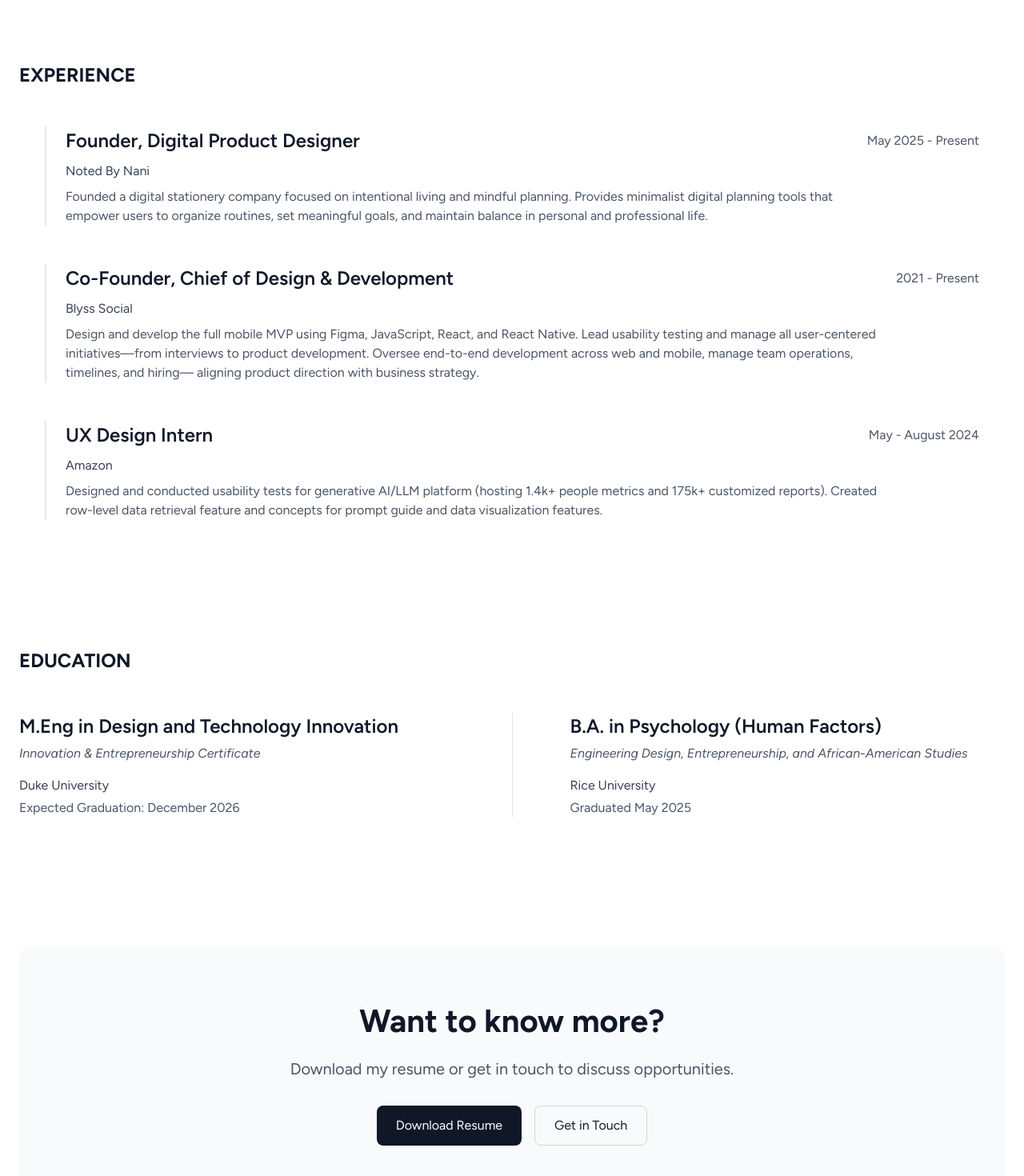
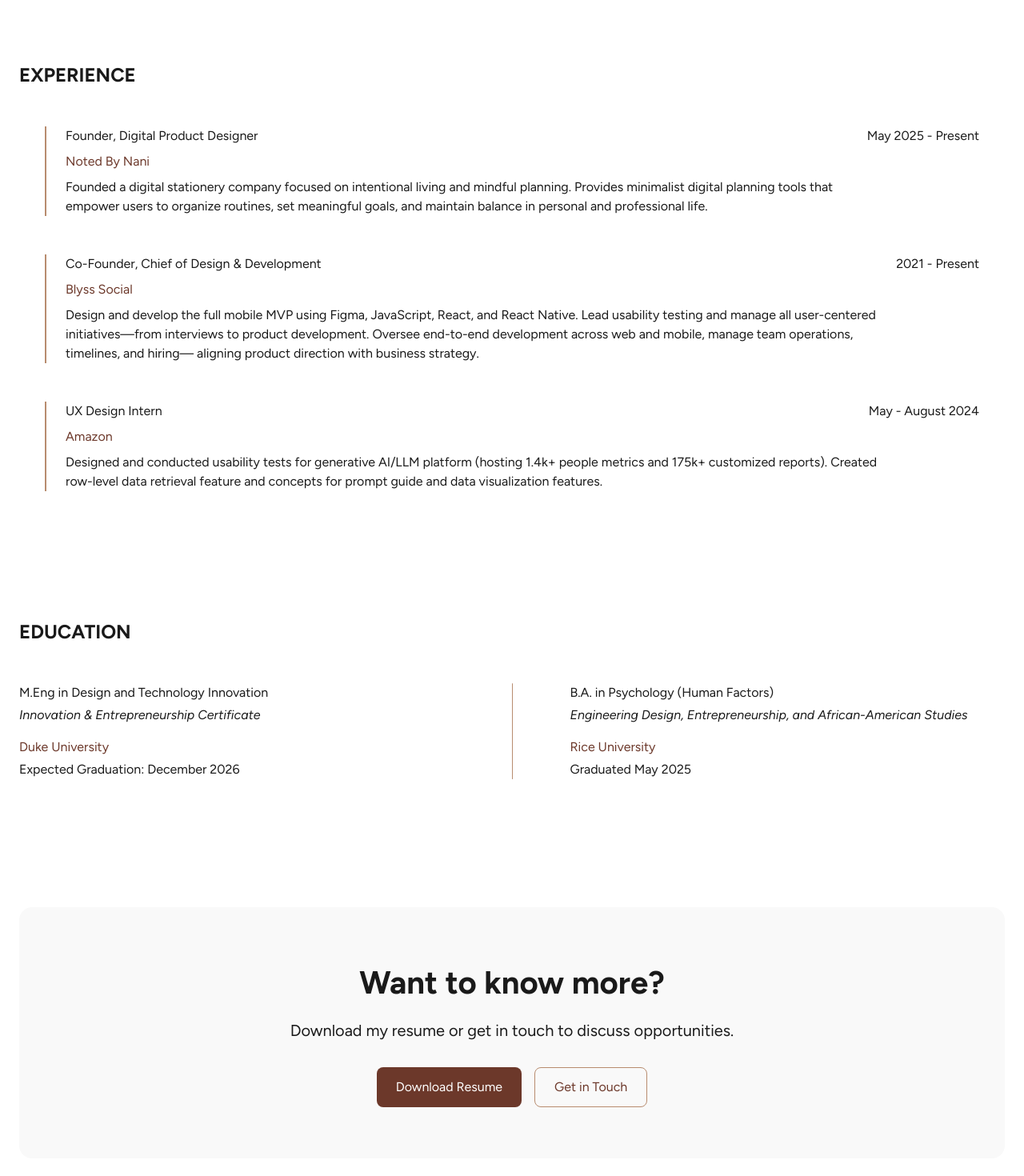
Before and after one commit to alana-stull/portfolio, a React (Vite) app: page /about in a window 1280 px wide. Shown: the part 1186-2656 px from the top of the page at 80% size. Built offline with nearby package versions, Linux system fonts and the light colour scheme.

Commit message:
update color system to cohesive warm palette across all pages
Co-authored-by: alana stull <107590966+alana-stull@users.noreply.github.com>

```diff
--- a/src/components/Navigation.tsx
+++ b/src/components/Navigation.tsx
@@ -17,7 +17,7 @@ export function Navigation() {
   const resumeLink = { href: '/Alana-Stull-Resume.pdf', label: 'RESUME' };
 
   return (
-    <nav className="fixed top-0 left-0 right-0 z-50 border-b border-transparent" style={{ backgroundColor: 'rgba(252, 252, 252, 0.7)', backdropFilter: 'blur(12px)', WebkitBackdropFilter: 'blur(12px)' }}>
+    <nav className="fixed top-0 left-0 right-0 z-50 border-b border-transparent" style={{ backgroundColor: 'rgba(250, 247, 244, 0.7)', backdropFilter: 'blur(12px)', WebkitBackdropFilter: 'blur(12px)' }}>
       <div className="max-w-7xl mx-auto px-6 py-4">
         <div className="flex items-center justify-between">
           {/* Logo */}
--- a/src/pages/About.tsx
+++ b/src/pages/About.tsx
@@ -42,10 +42,10 @@ export function About() {
       <section className="max-w-7xl mx-auto px-6 py-24">
         <div className="grid grid-cols-1 md:grid-cols-2 gap-20 items-center">
           <div>
-            <h1 className="text-gray-900 mb-6 text-2xl font-bold">
+            <h1 className="mb-6 text-2xl font-bold" style={{ color: 'var(--color-black)' }}>
               ABOUT ME
             </h1>
-            <div className="space-y-6 text-gray-600 text-lg">
+            <div className="space-y-6 text-lg" style={{ color: 'var(--color-warm-gray)' }}>
               <p>
                 I'm a diligent, creative, and empathetic problem solver who designs on the foundation of lived experience. For me, design is about impact—removing friction, building authentic connections, and bringing joy into daily experiences. I strive to reflect authenticity, compassion, and intentionality in both my work and collaboration.
               </p>
@@ -55,7 +55,7 @@ export function About() {
                 Through internships at Amazon and IDEO, I've learned to design solutions that scale while staying human-centered. I'm seeking UX engineering or design technology roles where I can create products that empower, connect, and simplify.              </p>
             </div>
           </div>
-          <div className="aspect-square bg-gray-100 rounded-b-[50px] overflow-hidden shadow-2xl">
+          <div className="aspect-square rounded-b-[50px] overflow-hidden shadow-2xl" style={{ backgroundColor: 'var(--color-light-bg)' }}>
             <ImageWithFallback
               src={profileImage}
               alt="Alana Stull"
@@ -67,16 +67,19 @@ export function About() {
 
       {/* Skills Section */}
       <section className="max-w-7xl mx-auto px-6 py-16">
-        <h2 className="text-gray-900 mb-8 text-2xl font-bold">
+        <h2 className="mb-8 text-2xl font-bold" style={{ color: 'var(--color-black)' }}>
           SKILLS & EXPERTISE
         </h2>
         <div className="grid grid-cols-1 md:grid-cols-3 lg:grid-cols-5 gap-6">
           {skills.map((skill) => (
             <div
               key={skill}
-              className="px-4 py-6 bg-gray-50 rounded-lg text-center hover:bg-gray-100 transition-colors"
+              className="px-4 py-6 rounded-lg text-center transition-colors"
+              style={{ backgroundColor: 'var(--color-light-bg)' }}
+              onMouseEnter={(e) => e.currentTarget.style.backgroundColor = 'var(--color-sage-light)'}
+              onMouseLeave={(e) => e.currentTarget.style.backgroundColor = 'var(--color-light-bg)'}
             >
-              <p className="text-gray-900 whitespace-nowrap text-sm">{skill}</p>
+              <p className="whitespace-nowrap text-sm" style={{ color: 'var(--color-black)' }}>{skill}</p>
             </div>
           ))}
         </div>
@@ -84,20 +87,20 @@ export function About() {
 
       {/* Experience Section */}
       <section className="max-w-7xl mx-auto px-6 py-16">
-        <h2 className="text-gray-900 mb-12 text-2xl font-bold">
+        <h2 className="mb-12 text-2xl font-bold" style={{ color: 'var(--color-black)' }}>
           EXPERIENCE
         </h2>
         <div className="space-y-12 mx-8">
           {experience.map((job, index) => (
-            <div key={index} className="border-l-2 border-gray-200 pl-6">
+            <div key={index} className="pl-6" style={{ borderLeft: '2px solid var(--color-tan-accent)' }}>
               <div className="flex flex-col md:flex-row md:items-center md:justify-between mb-2">
-                <h3 className="text-gray-900">
+                <h3 style={{ color: 'var(--color-black)' }}>
                   {job.title}
                 </h3>
-                <span className="text-gray-600">{job.period}</span>
+                <span style={{ color: 'var(--color-warm-gray)' }}>{job.period}</span>
               </div>
-              <p className="text-gray-700 mb-2">{job.company}</p>
-              <p className="text-gray-600 max-w-5xl">{job.description}</p>
+              <p className="mb-2" style={{ color: 'var(--color-brown-primary)' }}>{job.company}</p>
+              <p className="max-w-5xl" style={{ color: 'var(--color-warm-gray)' }}>{job.description}</p>
             </div>
           ))}
         </div>
@@ -105,51 +108,57 @@ export function About() {
 
       {/* Education Section (Optional) */}
       <section className="max-w-7xl mx-auto px-6 py-16 pt-24">
-        <h2 className="text-gray-900 mb-12 text-2xl font-bold">
+        <h2 className="mb-12 text-2xl font-bold" style={{ color: 'var(--color-black)' }}>
           EDUCATION
         </h2>
         <div className="flex flex-col md:flex-row gap-12 md:gap-0">
           <div className="flex-1 md:pr-12">
-            <h3 className="text-gray-900 mb-1">
+            <h3 className="mb-1" style={{ color: 'var(--color-black)' }}>
               M.Eng in Design and Technology Innovation
             </h3>
-            <p className="text-gray-600 italic mb-1">Innovation & Entrepreneurship Certificate</p>
-            <p className="text-gray-700 mb-1 mt-4">Duke University</p>
-            <p className="text-gray-600">Expected Graduation: December 2026</p>
+            <p className="italic mb-1" style={{ color: 'var(--color-warm-gray)' }}>Innovation & Entrepreneurship Certificate</p>
+            <p className="mb-1 mt-4" style={{ color: 'var(--color-brown-primary)' }}>Duke University</p>
+            <p style={{ color: 'var(--color-warm-gray)' }}>Expected Graduation: December 2026</p>
           </div>
-          <div className="hidden md:block w-px bg-gray-200 rounded-full mx-6"></div>
+          <div className="hidden md:block w-px rounded-full mx-6" style={{ backgroundColor: 'var(--color-tan-accent)' }}></div>
           <div className="flex-1 md:pl-12">
-            <h3 className="text-gray-900 mb-1">
+            <h3 className="mb-1" style={{ color: 'var(--color-black)' }}>
               B.A. in Psychology (Human Factors)
             </h3>
-            <p className="text-gray-600 italic mb-1">Engineering Design, Entrepreneurship, and African-American Studies</p>
-            <p className="text-gray-700 mb-1 mt-4">Rice University</p>
-            <p className="text-gray-600">Graduated May 2025</p>
+            <p className="italic mb-1" style={{ color: 'var(--color-warm-gray)' }}>Engineering Design, Entrepreneurship, and African-American Studies</p>
+            <p className="mb-1 mt-4" style={{ color: 'var(--color-brown-primary)' }}>Rice University</p>
+            <p style={{ color: 'var(--color-warm-gray)' }}>Graduated May 2025</p>
           </div>
         </div>
       </section>
 
       {/* CTA Section */}
       <section className="max-w-7xl mx-auto px-6 py-24">
-        <div className="bg-gray-50 rounded-2xl p-12 md:p-16 text-center">
-          <h2 className="text-gray-900 mb-4" style={{ fontSize: 'var(--font-size-h1)', fontWeight: '700' }}>
+        <div className="rounded-2xl p-12 md:p-16 text-center" style={{ backgroundColor: 'var(--color-light-bg)' }}>
+          <h2 className="mb-4" style={{ fontSize: 'var(--font-size-h1)', fontWeight: '700', color: 'var(--color-black)' }}>
             Want to know more?
           </h2>
-          <p className="text-gray-600 text-xl mb-8 max-w-2xl mx-auto">
+          <p className="text-xl mb-8 max-w-2xl mx-auto" style={{ color: 'var(--color-warm-gray)' }}>
             Download my resume or get in touch to discuss opportunities.
           </p>
           <div className="flex flex-wrap justify-center gap-4">
             <a
-              href="/path-to-resume.pdf"
+              href="/Alana-Stull-Resume.pdf"
               target="_blank"
               rel="noopener noreferrer"
-              className="inline-flex items-center gap-2 px-6 py-3 bg-gray-900 text-white hover:bg-gray-800 transition-colors rounded-lg"
+              className="inline-flex items-center gap-2 px-6 py-3 text-white transition-colors rounded-lg"
+              style={{ backgroundColor: 'var(--color-brown-primary)' }}
+              onMouseEnter={(e) => e.currentTarget.style.backgroundColor = 'var(--color-brown-dark)'}
+              onMouseLeave={(e) => e.currentTarget.style.backgroundColor = 'var(--color-brown-primary)'}
             >
               Download Resume
             </a>
             <a
               href="mailto:stull.alana@gmail.com"
-              className="inline-flex items-center gap-2 px-6 py-3 border border-gray-300 text-gray-900 hover:bg-gray-50 transition-colors rounded-lg"
+              className="inline-flex items-center gap-2 px-6 py-3 transition-colors rounded-lg"
+              style={{ border: '1px solid var(--color-tan-accent)', color: 'var(--color-brown-primary)' }}
+              onMouseEnter={(e) => e.currentTarget.style.backgroundColor = 'var(--color-sage-light)'}
+              onMouseLeave={(e) => e.currentTarget.style.backgroundColor = 'transparent'}
             >
               Get in Touch
             </a>
--- a/src/styles/globals.css
+++ b/src/styles/globals.css
@@ -5,13 +5,21 @@
 :root {
   /* ========================================
      PORTFOLIO COLOR PALETTE
+     Warm, genuine, calming — browns, taupes & greens
      ======================================== */
   --color-brown-primary: #6c382a;
+  --color-brown-dark: #4a2518;
   --color-tan-accent: #b88c6f;
+  --color-taupe: #a39081;
+  --color-sage: #7a8c6e;
+  --color-sage-light: #e8ede4;
+  --color-warm-gray: #6b635c;
   --color-gray-text: #5b5b5b;
   --color-white: #ffffff;
-  --color-black: #1a1a1a;
-  --color-light-bg: #f9f9f9;
+  --color-black: #2c2420;
+  --color-light-bg: #f5f0eb;
+  --color-warm-bg: #faf7f4;
+  --color-border-warm: rgba(108, 56, 42, 0.1);
 
   /* ========================================
      TYPOGRAPHY SYSTEM
@@ -52,7 +60,7 @@
 
   /* Standard theme variables */
   --font-size: 16px;
-  --background: #fcfcfc;
+  --background: var(--color-warm-bg);
   --foreground: var(--color-black);
   --card: var(--color-white);
   --card-foreground: var(--color-black);
@@ -63,15 +71,15 @@
   --secondary: var(--color-tan-accent);
   --secondary-foreground: var(--color-black);
   --muted: var(--color-light-bg);
-  --muted-foreground: var(--color-gray-text);
-  --accent: var(--color-tan-accent);
-  --accent-foreground: var(--color-black);
+  --muted-foreground: var(--color-warm-gray);
+  --accent: var(--color-sage);
+  --accent-foreground: var(--color-white);
   --destructive: #dc2626;
   --destructive-foreground: var(--color-white);
-  --border: rgba(0, 0, 0, 0.1);
+  --border: var(--color-border-warm);
   --input: transparent;
-  --input-background: #f3f3f5;
-  --switch-background: #cbced4;
+  --input-background: var(--color-light-bg);
+  --switch-background: var(--color-taupe);
   --ring: var(--color-brown-primary);
   --radius: 0.5rem;
 }
```
Also changed, not shown: src/components/Layout.tsx (+15 -7 lines), src/pages/Home.tsx (+11 -11 lines).
